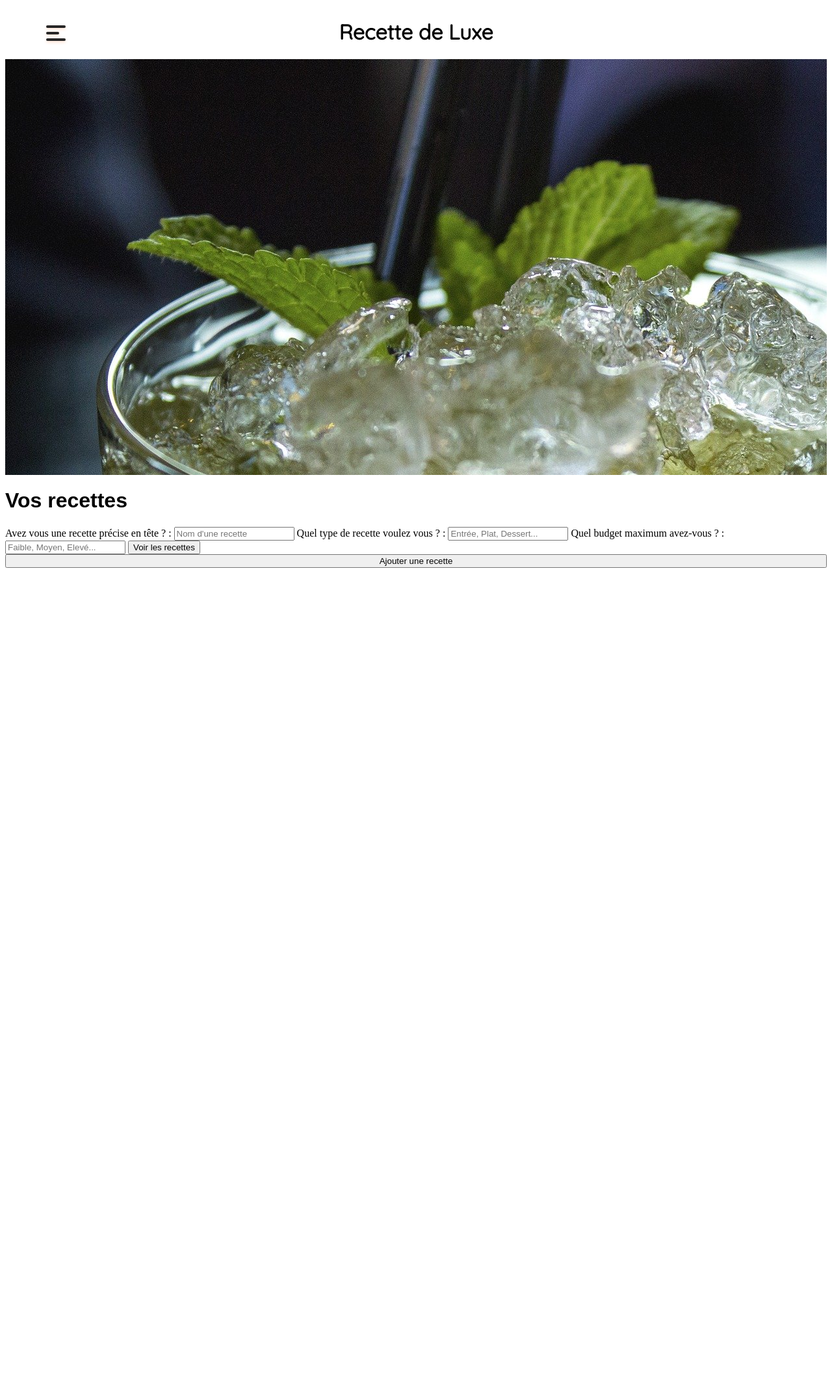
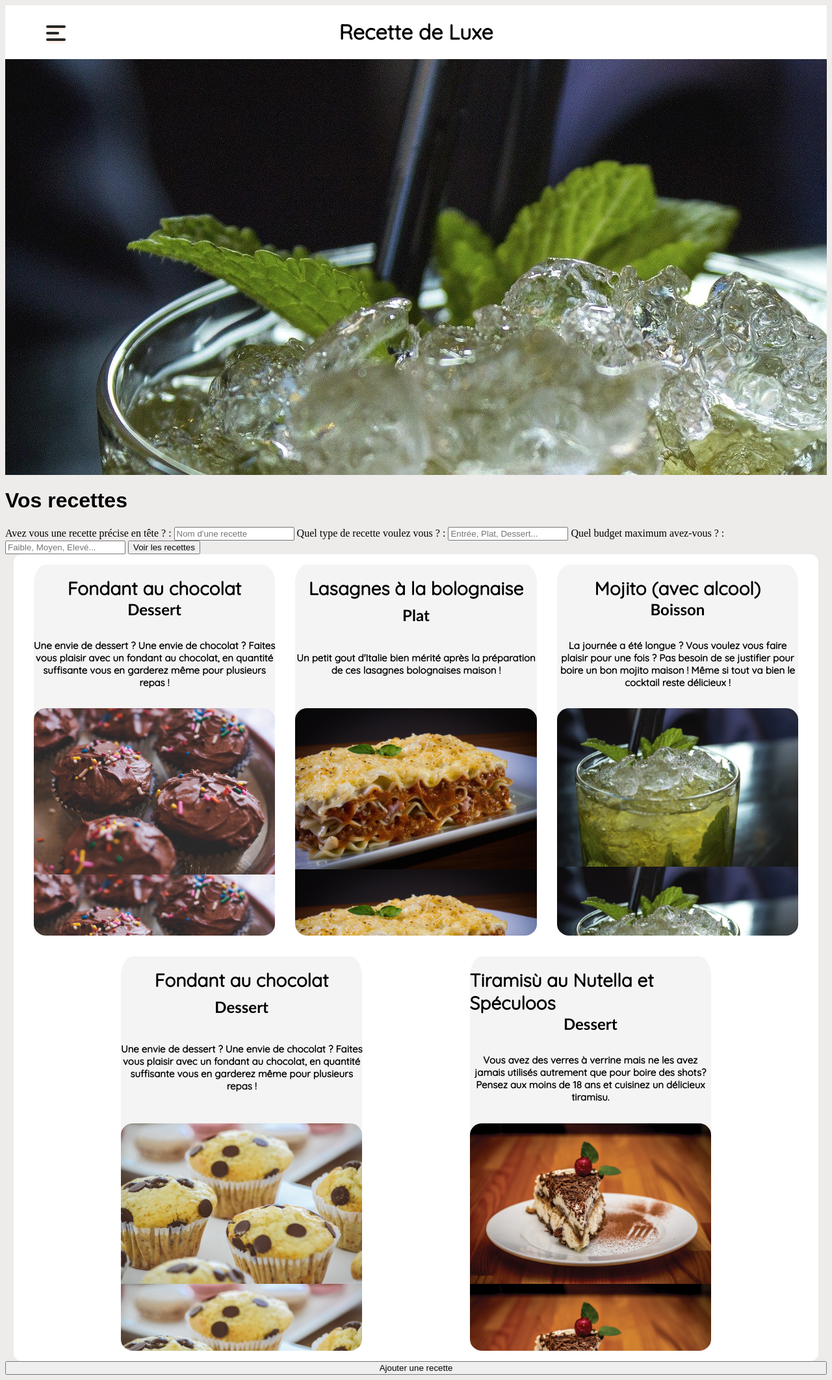
Before and after one commit to faond/webrecettes, a PHP site: page / in a window 1280 px wide. Shown: the whole page at 65% size. Before the commit the page ends 874 px from the top, so only its background shows below. Run offline with PHP 8.4, Linux system fonts and the light colour scheme; data comes from the database, SQL or seed files in the repository.

Commit message:
Mise en page recette descriptif

```diff
--- a/api/requetes.php
+++ b/api/requetes.php
@@ -28,10 +28,11 @@ if ($method == 'get') { //on regarde si la méthode est bien en GET
 //$type = $data['type'];
 //var_dump($data);
 
-$sql = "SELECT projets2_recette.intitule, projets2_type.typeRecette,
-        projets2_recette.typeCout, projets2_etape.description,  projets2_etape.numEtape
+$sql = "SELECT projets2_recette.intitule, projets2_type.typeRecette,   projets2_recette.resume,
+        projets2_recette.typeCout, projets2_etape.description,  projets2_etape.numEtape, projets2_photo.cheminPhoto
 FROM projets2_recette JOIN projets2_type ON projets2_recette.id_type = projets2_type.id_type
                       JOIN projets2_etape ON projets2_etape.id_recette = projets2_recette.id_recette
+                      JOIN projets2_photo ON projets2_photo.id_recette = projets2_recette.id_recette
                       WHERE projets2_type.typeRecette LIKE :type
                       AND projets2_recette.typeCout LIKE :budget
                       AND projets2_recette.intitule LIKE :nomRecette";
@@ -39,7 +40,6 @@ FROM projets2_recette JOIN projets2_type ON projets2_recette.id_type = projets2_
 $response[':type']='%';
 $response[':nomRecette']='%';
 $response[':budget']='%';
-
 
 if($type != NULL){
   $response[':type'] = $type;
--- /dev/null
+++ b/css/requetes.css
@@ -0,0 +1,48 @@
+body{
+    background-color: rgb(238, 236, 235);
+}
+
+#section_recette{
+    background-color: rgb(255, 255, 255);
+    margin-left: 1vw;
+    margin-right: 1vw;
+    border-radius: 1%;
+    display: flex;
+    flex-wrap:wrap;
+    justify-content: space-evenly;
+    /* column-count: 2; */
+}
+
+.div-recette{
+    background-color: rgb(245, 244, 244);
+    width : 30%;
+    border-radius: 5%;
+    display : flex;
+    flex-direction: column;
+    align-items: center;
+    justify-content: space-between;
+}
+
+#titre-recette{
+    font-family: 'Quicksand', sans-serif;
+    font-size: 28px;
+    margin-bottom: 0;
+}
+
+#type-recette{
+    margin-top : 0;
+    font-family: 'Calibri', sans-serif;
+}
+
+#description-recette{
+    font-family: 'Quicksand', sans-serif;
+    font-size: 15px;
+    text-align: center;
+}
+
+.image-recette{
+    height : 350px;
+    width:100%;
+    background-size: contain;
+    border-radius: 5%;
+}
--- a/index.php
+++ b/index.php
@@ -4,6 +4,7 @@
     <meta charset="utf-8">
     <link rel="stylesheet" href="css/styles.css">
     <link rel="stylesheet" href="css/formulaire_ajout.css">
+    <link rel="stylesheet" href="css/requetes.css">
     <link href="https://fonts.googleapis.com/css2?family=Quicksand&display=swap" rel="stylesheet">
     <title>Recette de Luxe</title>
   </head>
```
Also changed, not shown: js/script.js (+41 -20 lines).
